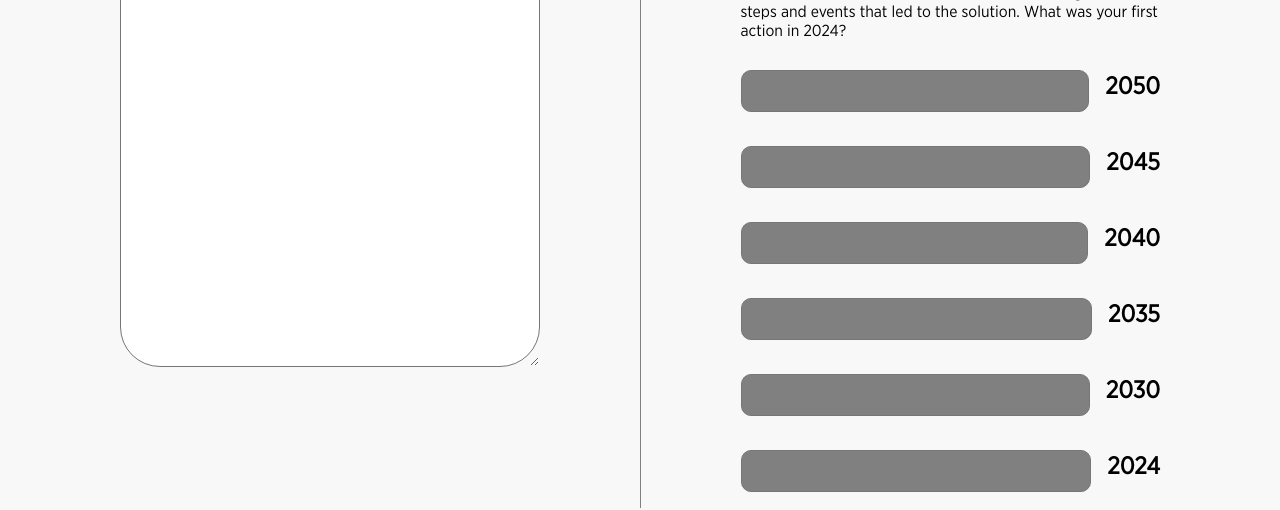
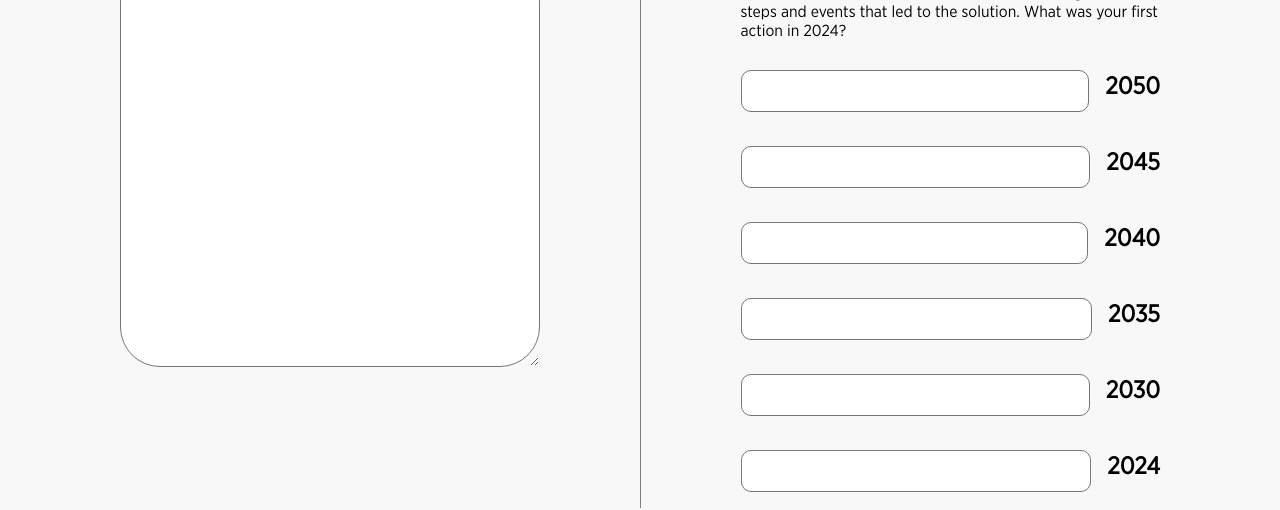
Before and after one commit to HY-Global-Campus/business-model-canvas, a React (Vite) app in the folder frontend/: page /exercise/from-future-to-present in a window 1280 px wide. Shown: the part 412-922 px from the top of the page. Built offline with nearby package versions, Linux system fonts and the light colour scheme; sample sign-in values are in the browser's storage; what react-chatbot-kit would draw is missing.

Commit message:
change styled text area bg to white

```diff
--- a/frontend/src/App/Components/Exercise/StyledTextArea.tsx
+++ b/frontend/src/App/Components/Exercise/StyledTextArea.tsx
@@ -28,7 +28,6 @@ const StyledTextArea: React.FC<StyledTextAreaProps> = ({id, value, onChange, rea
     margin: '5px 0px',
     paddingLeft: '25px',
     resize: 'none',
-    background: 'grey'
 
   };
 
```
